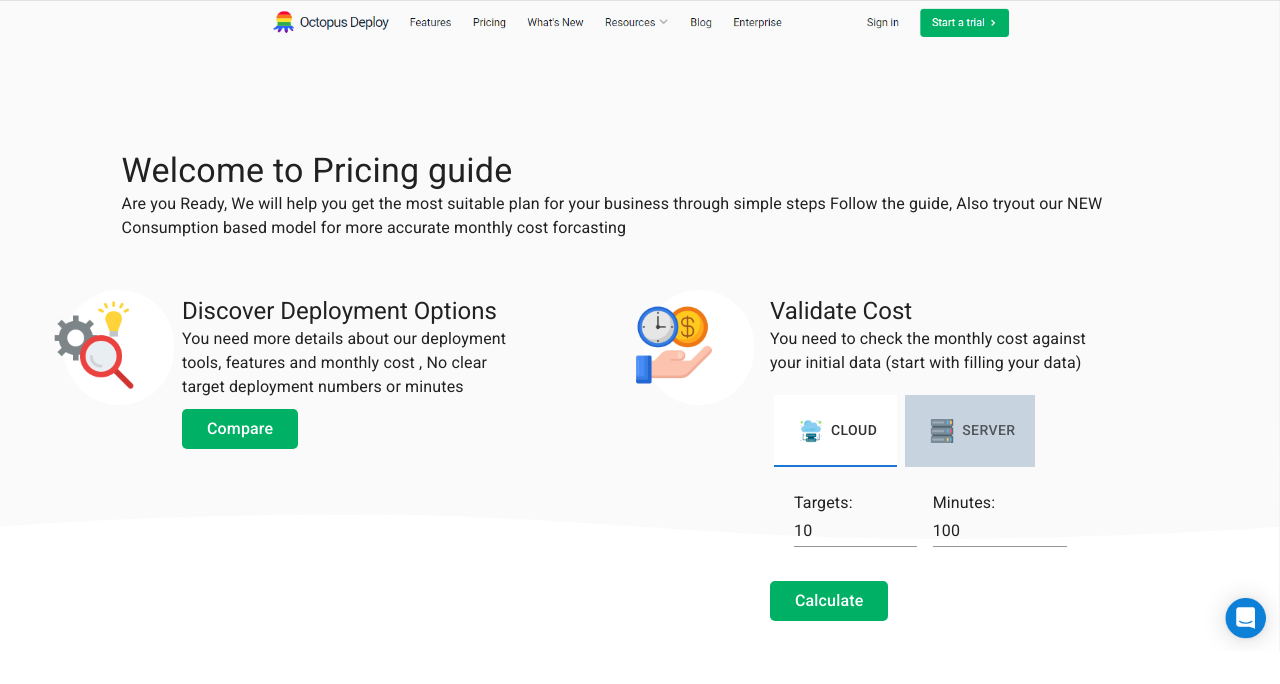
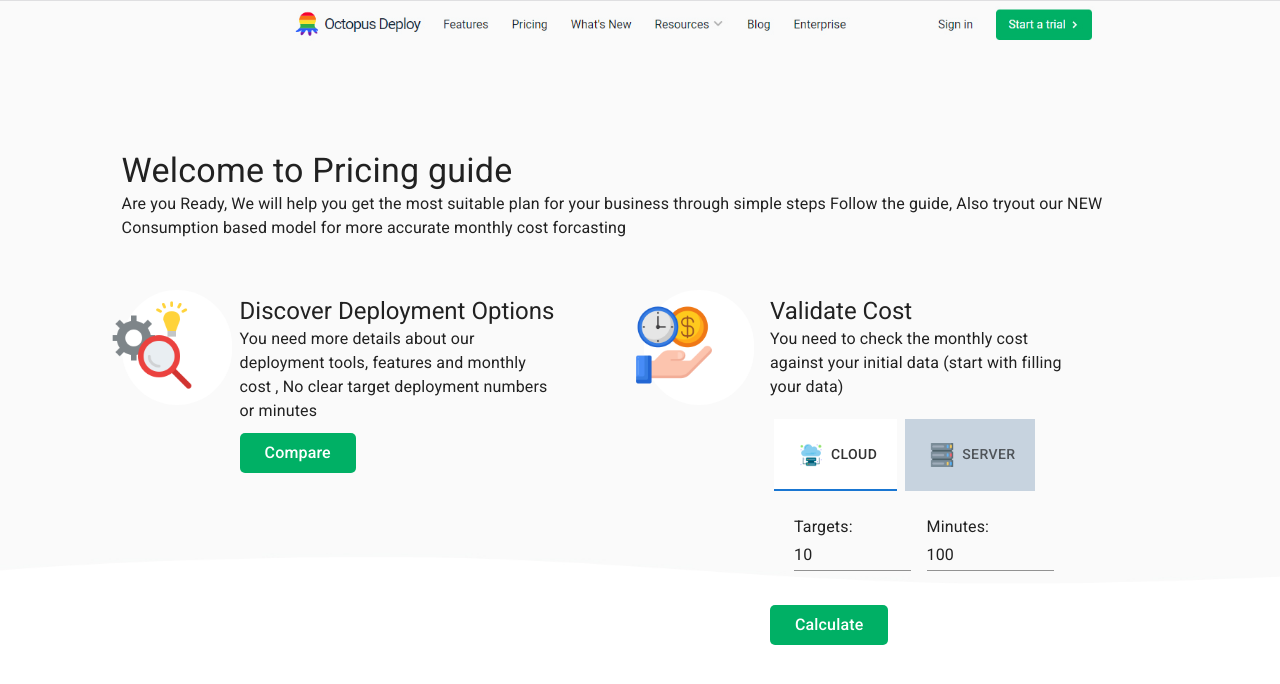
Before and after one commit to MostafaAbdElkareem/Octopus_Pricing, a React (Create React App) app: page / in a window 1280 px wide. Shown: the top 684 px of the page. Built offline with nearby package versions, Linux system fonts and the light colour scheme.

Commit message:
version 1.12 draft

```diff
--- a/src/pages/pricing/components/Pricing.tsx
+++ b/src/pages/pricing/components/Pricing.tsx
@@ -120,7 +120,7 @@ const Pricing = () => {
         </Typography>
       </Box>
       <Fade in={!(discover || validate)} appear={true} timeout={300} mountOnEnter unmountOnExit >
-        <Grid container spacing={{ xs: 2, md: 1 }} columns={{ xs: 4, sm: 12, md: 12 }}>
+        <Grid container spacing={{ xs: 2, md: 1 }} columns={{ xs: 4, sm: 12, md: 12 }} className="space">
           <Grid item xs={12} sm={5} md={6}>
             <Stack direction="row" spacing={1}>
               <Box component="span" className="img-container">
--- a/src/resources/styles.scss
+++ b/src/resources/styles.scss
@@ -61,7 +61,7 @@ body {
 }
 
 .description {
-    padding: 5px 120px 0 0;
+    padding: 5px 80px 0 0;
 }
 
 .line {
```
